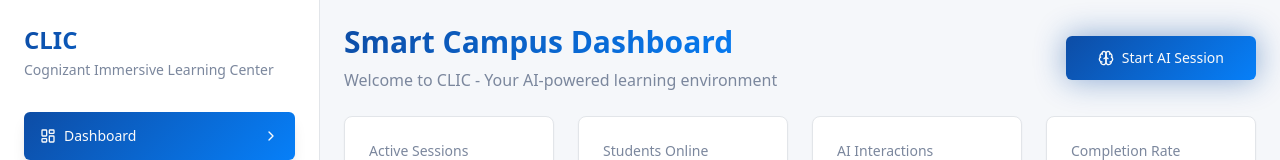
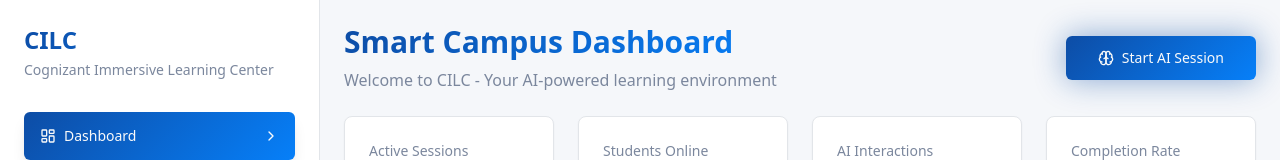
Before and after one commit to goblegoble213-hash/clic-smart-nexus, a React (Vite) app: page / in a window 1280 px wide. Shown: the top 160 px of the page. Built offline with nearby package versions, Linux system fonts and the light colour scheme.

Commit message:
Refactor: Change CLIC to CILC
Update the branding from CLIC to CILC across the application.

```diff
--- a/src/components/Sidebar.tsx
+++ b/src/components/Sidebar.tsx
@@ -75,7 +75,7 @@ export const Sidebar = ({ activeFeature, setActiveFeature }: SidebarProps) => {
       <div className="p-6">
         <div className="mb-8">
           <h1 className="text-2xl font-bold bg-gradient-primary bg-clip-text text-transparent">
-            CLIC
+            CILC
           </h1>
           <p className="text-sm text-muted-foreground mt-1">
             Cognizant Immersive Learning Center
--- a/src/components/features/DashboardOverview.tsx
+++ b/src/components/features/DashboardOverview.tsx
@@ -79,7 +79,7 @@ export const DashboardOverview = () => {
             Smart Campus Dashboard
           </h1>
           <p className="text-muted-foreground mt-2">
-            Welcome to CLIC - Your AI-powered learning environment
+            Welcome to CILC - Your AI-powered learning environment
           </p>
         </div>
         <Button variant="gradient" size="lg" className="animate-pulse-glow">
```
